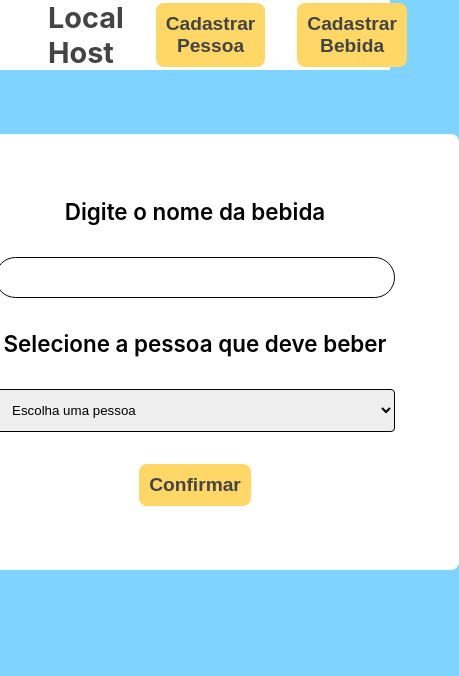
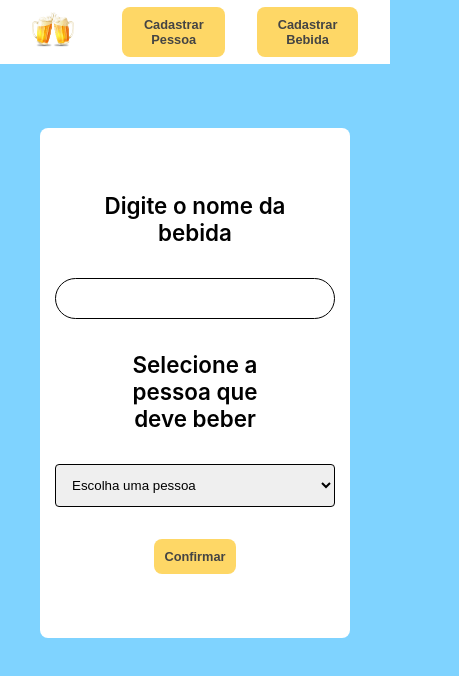
Before and after one commit to joaopedroalb/drink-site, a Next.js app: page /Drink in a window 390 px wide. Shown: the top 676 px of the page, 459 px wide, since content can reach past the window. Built offline with nearby package versions, Linux system fonts and the light colour scheme.

Commit message:
Fazendo o minimo pro pessoal do iphone usar :)

```diff
--- a/src/components/Btn/index.module.scss
+++ b/src/components/Btn/index.module.scss
@@ -9,6 +9,11 @@
     cursor: pointer;
 
     transition: all .2 ease-in-out;
+
+    @media screen and (max-width: 500px){
+        font-size: 0.8rem;
+        font-weight: 600;
+    }
 }
 
 .btn:hover{
--- a/src/components/FormDrink/index.module.scss
+++ b/src/components/FormDrink/index.module.scss
@@ -31,4 +31,12 @@
         padding: 12px;
         cursor: pointer;
     }
+
+    @media screen and (max-width: 500px){
+        width: 310px;
+
+        select,input{
+            width: 280px;
+        }
+    }
 }
--- a/src/components/FormPerson/index.module.scss
+++ b/src/components/FormPerson/index.module.scss
@@ -23,4 +23,12 @@
         padding: 12px;
 
     }
+
+    @media screen and (max-width: 500px){
+        width: 310px;
+
+        input{
+            width: 280px;
+        }
+    }
 }
--- a/src/components/Navbar/index.module.scss
+++ b/src/components/Navbar/index.module.scss
@@ -26,4 +26,10 @@
     .CrudSec{
         gap: 2rem;
     }
+
+    @media screen and (max-width: 500px){
+        .title{
+            display: none;
+        }
+    }
 }
--- a/src/components/Navbar/index.tsx
+++ b/src/components/Navbar/index.tsx
@@ -18,7 +18,7 @@ export default function Navbar(){
                 </div>
 
                 <a>
-                    <h1>Local Host</h1>
+                    <h1 className={styles.title}>Local Host</h1>
                 </a>
 
             </div>
--- a/src/styles/Home.module.scss
+++ b/src/styles/Home.module.scss
@@ -7,6 +7,7 @@
     .content{
         flex-grow: 1;
         display: flex;
+        flex-wrap: wrap;
         align-items: center;
         justify-content: center;
         height: 100%;
```
